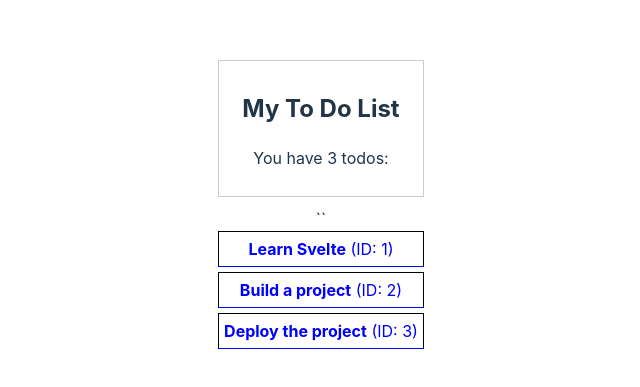
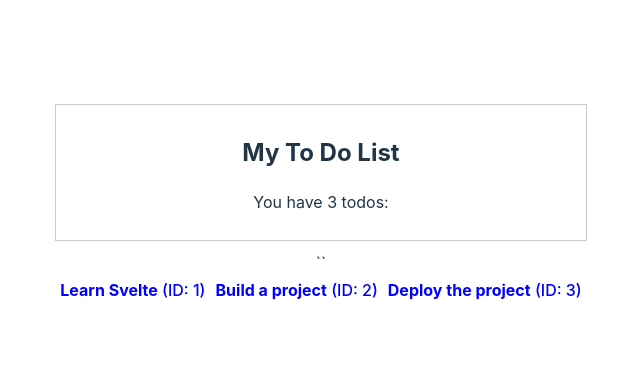
Before and after one commit to OtlotlengMajuja/Alpine-To-Do-App, a Svelte app: page / in a window 1280 px wide. Shown: the part 193-580 px from the top of the page, without its empty margins (319-959 px from the left). Built offline with nearby package versions, Linux system fonts and the light colour scheme.

Commit message:
Converted todo item div to button and added click handler

```diff
--- a/src/App.svelte
+++ b/src/App.svelte
@@ -28,9 +28,9 @@
   <!-- Specific slot coontent for each todo item-->
   <div slot="todos">
     {#each todos as todo (todo.id)}
-    <div class="custom-todo-item">
+    <button class="custom-todo-item" on:click={() => handleTodoClick({ detail: todo })}>
       <strong>{todo.text}</strong> (ID: {todo.id})
-    </div>
+    </button>
     {/each}
   </div>
 </TodoList>
@@ -40,8 +40,11 @@
     padding: 5px;
     border: 1px solid #000;
     margin-bottom: 5px;
-    padding: 5px;
     border-bottom: 1px solid blue;
     color: blue;
+    cursor: pointer;
+    background: none;
+    border: none;
+    text-align: left;
   }
 </style>
```
